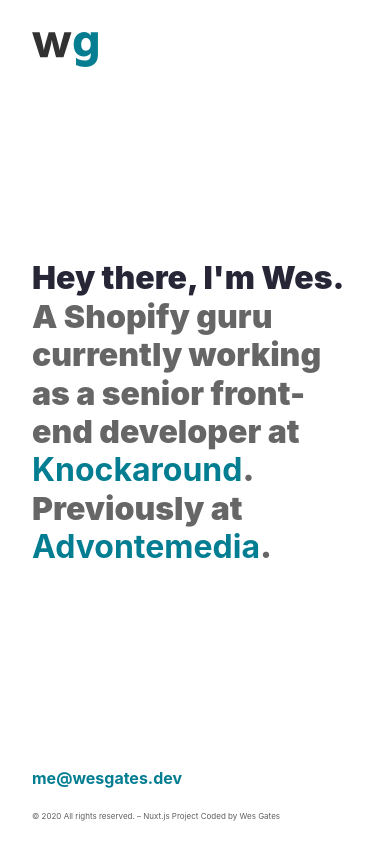
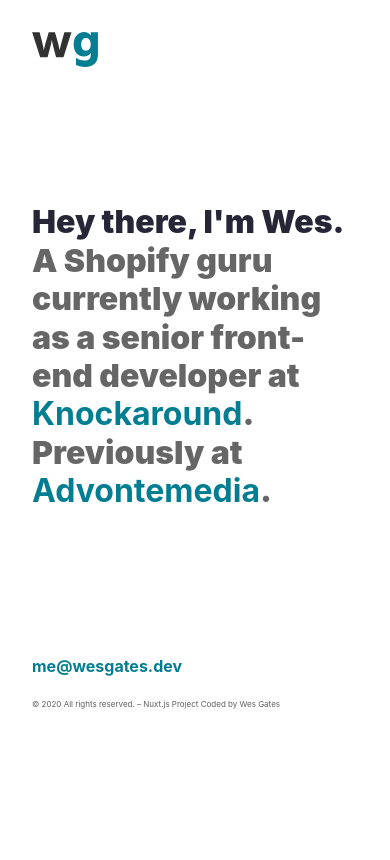
Before and after one commit to wgates/wgates, a Nuxt app: page / in a window 390 px wide. Shown: the top 860 px of the page. Built offline with nearby package versions, Linux system fonts and the light colour scheme.

Commit message:
mobile footer fix

```diff
--- a/assets/css/mvp.scss
+++ b/assets/css/mvp.scss
@@ -520,7 +520,7 @@
         background: none;
     }
     footer {
-        padding: 0 0 3rem 0;
+        padding: 0 0 10rem 0;
     }
     footer p {
         font-size:1rem;
```
